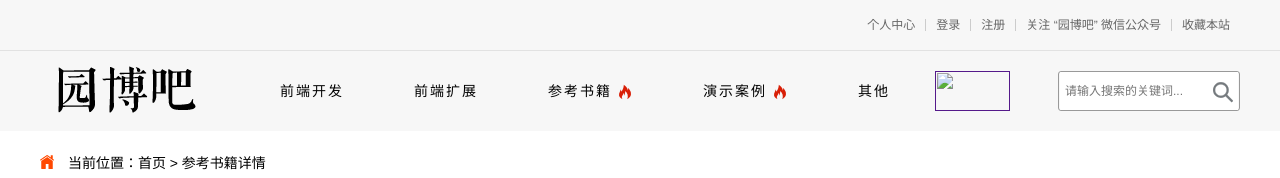
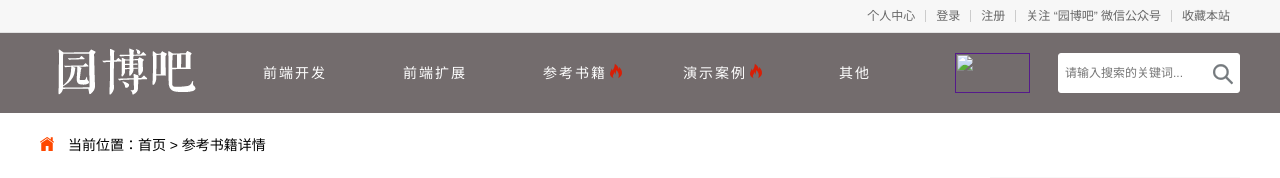
Before and after one commit to bobo88/BOBO, a PHP site: the page made by skin1/bookdetail - 副本.php in a window 1280 px wide. Shown: the top 178 px of the page. Run offline with PHP 8.4, Linux system fonts and the light colour scheme; data that the repository does not hold is empty; style sheets or scripts are compiled from the project's sources; some libraries are stand-ins or nearby versions.

Commit message:
change public nav

```diff
--- a/skin1/dist/less/common_min.less
+++ b/skin1/dist/less/common_min.less
@@ -79,23 +79,23 @@ img{ display: block; margin: 0 auto;}
 #header{ width: 100%; min-width: 1200px; background: #f7f7f7;}
 #top{.border(bottom,1px,@colore2);
 	.top-content{ margin: 0 auto; width: 1200px;}
-	.top_r{ display: inline; float: right; padding: 4px 0;
-		dl{ display: inline; float: left; padding: 15px 0; height: 12px;
-			dd{ .border(right,1px,@colorc); display: inline; float: left; padding: 0 10px; height: 12px; line-height: 12px; *height: 14px;*line-height: 14px;
+	.top_r{ display: inline; float: right;
+		dl{ display: inline; float: left; padding: 10px 0; height: 12px;
+			dd{ .border(right,1px,@colorc); display: inline; float: left; height: 12px; line-height: 12px; *height: 14px;*line-height: 14px;
 				&.last{ border: none;}
 				strong{ color: @color_main; font-weight: bold;}
 			}
-			dt{.border(right,1px,@colorc); padding: 0 10px; height: 12px; line-height: 12px; *height: 14px;*line-height: 14px;
+			dt{.border(right,1px,@colorc); height: 12px; line-height: 12px; *height: 14px;*line-height: 14px;
 				&.last{ border: none;}
 			}
-			a{ color: @color6; text-decoration: none;
+			a{ padding: 0 10px; color: @color6; text-decoration: none;
 				&:hover{ color: @color_main;}
 			}
 			.topr-qrcode{ position: relative; z-index: 19;
-				.qr-code-wrap{ padding-top: 21px; display: none; position: absolute; top: 10px; right: -20px;
-					.triangle{ position: absolute; top: 11px; left: 50%; margin-left: -10px; z-index: 3;
-						&.triangle_t{.triangle(top,10px,@colore2);}
-						&.triangle_t2{.triangle(top,10px,@colorf); top: 12px;}
+				.qr-code-wrap{ padding-top: 11px; display: none; position: absolute; top: 11px; right: -20px;
+					.triangle{ position: absolute; top: 5px; left: 50%; margin-left: -10px; z-index: 3;
+						&.triangle_t{.triangle(top,6px,@colore2);}
+						&.triangle_t2{.triangle(top,6px,@colorf); top: 6px;}
 					}
 					.txt{ height: 30px; line-height: 30px; color: @color6; font-size: 14px; font-weight: bold; text-align: center;}
 				}
@@ -107,6 +107,10 @@ img{ display: block; margin: 0 auto;}
 		}
 	}
 }
+
+.top-main-wrap{ width: 100%; min-width: 1200px; height: 80px; background: #736c6d;
+	&.css-fixed{ position: fixed; z-index: 9999; top: 0; left: 0;}
+}
 #topMian{ position: relative; margin: 0 auto; width: 1200px; height: 80px; z-index: 9;
 	.logo{ position: absolute; z-index: 10; top: 10px; left: 0; width: 170px; height: 60px;
 		a{ display: block; width: 170px; height: 60px;}
@@ -115,26 +119,24 @@ img{ display: block; margin: 0 auto;}
 		.befor_icon{ position: absolute; top: 0; left: 0; width: 32px; height: 32px; background-position: -200px 0;}
 		span{ color: @color6; font-size: 16px;}
 	}
-	.topm_nav{ position: relative; z-index: 1; padding: 0 200px;
-		ul{ padding: 25px 0; height: 30px; line-height: 30px;
-			li{ position: relative; display: inline; float: left; margin-left: 10px; z-index: 1; padding-bottom: 10px;
-				&:hover{
-					.s-title{ color: @color_blue;}
+	.topm_nav{ position: relative; z-index: 1; padding: 0 180px;
+		ul{ height: 80px;
+			li{ position: relative; display: inline; float: left; margin-left: 10px; z-index: 1; padding: 25px 0; width: 130px; height: 30px; line-height: 30px;
+				&:hover{ background: #fff;
+					.s-title{ color: @color_main;}
 					dl{ display: block;}
 				}
-				.s-title{ display: block; padding: 0 30px; color: #000; font-size: 14px; text-decoration: none; letter-spacing: 2px;
-					&.on,&:hover{ color: @color_blue;}
+				.s-title{ position: relative; z-index: 1; display: block; padding: 0 30px; color: #fff; font-size: 14px; text-decoration: none; text-align: center; letter-spacing: 2px;
+					&.on,&:hover{ color: @color_main;}
 					&.on{ font-weight: bold;}
+					.icon-fire{ position: absolute; z-index: 2; top: 5px; right: 16px;}
 				}
-				dl{ display: none; position: absolute; z-index: 2; top: 35px; left: -30px; border:1px solid @color_blue; background: @color_bgf; box-shadow: 3px 3px 10px 0px #16486a;
-					.triangle{ position: absolute; top: -11px; left: 50%; margin-left: -10px; z-index: 3;
-						&.triangle_t{.triangle(top,10px,@color_blue);}
-						&.triangle_t2{.triangle(top,10px,@colorf); top: -10px;}
-					}
-					dd{ position: relative; z-index: 1; width: 150px; text-align: center;
+				dl{ display: none; position: absolute; z-index: 2; top: 80px; left: 0; background: @color_bgf; overflow: hidden;
+					-webkit-border-radius: 0 0 3px 3px; -moz-border-radius: 0 0 3px 3px; border-radius: 0 0 3px 3px;
+					dd{ position: relative; z-index: 1; width: 130px; text-align: center;
 						&:hover{ background: #f7f7f7;}
-						a{.inline-block(); position: relative; z-index: 1; color: #4c4c4c; font-size: 14px; text-decoration: none;
-							&.on,&:hover{ color: @color_blue;}
+						a{ display: block; position: relative; z-index: 1; color: #4c4c4c; font-size: 14px; text-decoration: none;
+							&.on,&:hover{ color: @colorf; background: #736c6d;}
 							&.on{ font-weight: bold;}
 						}
 					}
@@ -151,12 +153,12 @@ img{ display: block; margin: 0 auto;}
 
 /*全局搜索*/
 .search-warp { position: absolute; z-index: 10; top: 20px; right: 0;
-	.error-tips{ display: none; position: absolute; z-index: 11; bottom: -18px; left: 2px; color: @color_main; font-size: 12px;}
+	.error-tips{ display: none; position: absolute; z-index: 11; bottom: -16px; left: 2px; color: @colorf; font-size: 12px;}
 	i { display: block; width: 30px; height: 38px; color: #757a7e; font-size: 20px; line-height: 38px; cursor: pointer; background: @color_bgf;
-		&:hover { color: @color_blue;}
+		&:hover { color: @color_main;}
 	}
 	.showhide-search{.inline-block(); position: absolute; z-index: 2; right: 2px; top: 1px; width: 30px; height: 38px; line-height: 38px; text-align: center;}
-	.search-area { float: right; position: relative; z-index: 1; height: 38px; width: 150px; padding-right: 30px; border: 1px solid @color9; -webkit-border-radius: 3px; -moz-border-radius: 3px; border-radius: 3px; overflow: hidden;
+	.search-area { float: right; position: relative; z-index: 1; height: 38px; width: 150px; padding-right: 30px; border: 1px solid @colorf; background: @color_bgf; -webkit-border-radius: 3px; -moz-border-radius: 3px; border-radius: 3px; overflow: hidden;
 					-webkit-transition: width 0.3s; -moz-transition: width 0.3s; transition: width 0.3s;
 		.search-input { position: relative; left: 1px; top: 0; padding: 10px 0; width: 100%; height: 18px; line-height: 18px; font-size: 12px; float: left; border: 0; color: @color3; text-indent: 5px;}
 		// .btn_search { float: left; cursor: pointer; width: 30px; height: 38px; text-align: center;
--- a/skin1/public_top.php
+++ b/skin1/public_top.php
@@ -40,8 +40,9 @@
 	</div>
 </div><!-- #top -->
 
+<div class="top-main-wrap js-topMainWrap">
 	<div id="topMian">
-	<div class="logo"><a href="http://www.yuanbo88.com/" title="园博吧"><img src="http://www.yuanbo88.com/dist/images/styleimg/logo.png" height="60" width="170" alt="园博吧"></a></div>
+		<div class="logo"><a href="http://www.yuanbo88.com/" title="园博吧"><img src="http://www.yuanbo88.com/dist/images/styleimg/logo2.png" height="60" width="170" alt="园博吧"></a></div>
 		<div class="topm_nav clearfix">
 			<ul class="clearfix fl">
 				<li><a href="http://www.yuanbo88.com/category.html?type=1" class="s-title">前端开发</a></li>
@@ -51,11 +52,6 @@
 				<li>
 					<a href="javascript:;" class="s-title">其他</a>
 					<dl>
-					<dt>
-						<i class="triangle triangle_t"></i>
-						<i class="triangle triangle_t2"></i>
-					</dt>
-					</dt>
 						<dd><a href="http://www.yuanbo88.com/catewei.html">微话题</a></dd>
 						<dd><a href="http://www.yuanbo88.com/weiword.html">微言</a></dd>
 						<dd><a href="http://www.yuanbo88.com/dou.html">你真逗</a></dd>
@@ -80,4 +76,5 @@
 	        <div class="showhide-search" id="js-globalSearch"><i class="iconfont">&#xf002d;</i></div>
 	    </div>
 	</div><!-- #topMian -->
+</div>
 <!--public public_top.php end -->
```
Also changed, not shown: skin1/index.php (+12 -0 lines), skin1/dist/css/common_min.css, skin1/dist/images/styleimg/logo2.png (added). Lines whose indentation alone changed are shown as unchanged.
